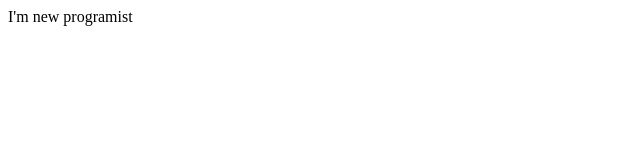
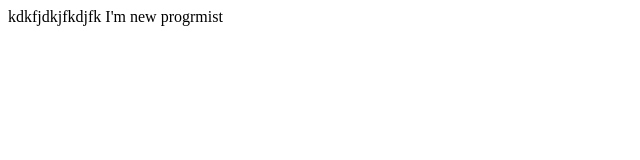
Before and after one commit to caifagithub/testgit, a plain HTML site: page index.html in a window 1280 px wide. Shown: the whole page, without its empty margins (0-640 px from the left). Drawn offline with Linux system fonts and the light colour scheme.

Commit message:
new branch

```diff
--- a/index.html
+++ b/index.html
@@ -7,6 +7,7 @@
 	<link rel="stylesheet" href="">
 </head>
 <body>
-	I'm new programist
+	kdkfjdkjfkdjfk
+	I'm new progrmist
 </body>
 </html>
```
